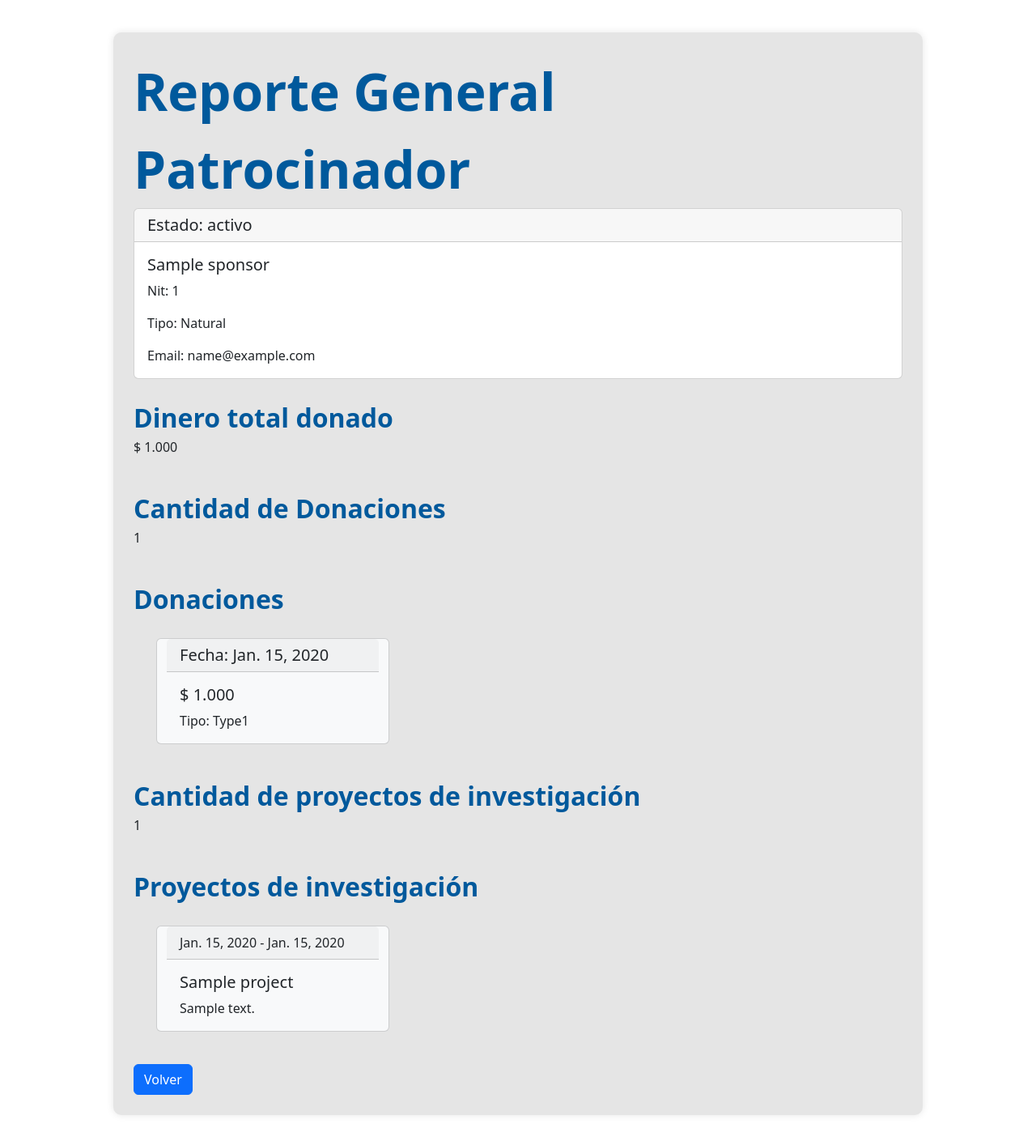
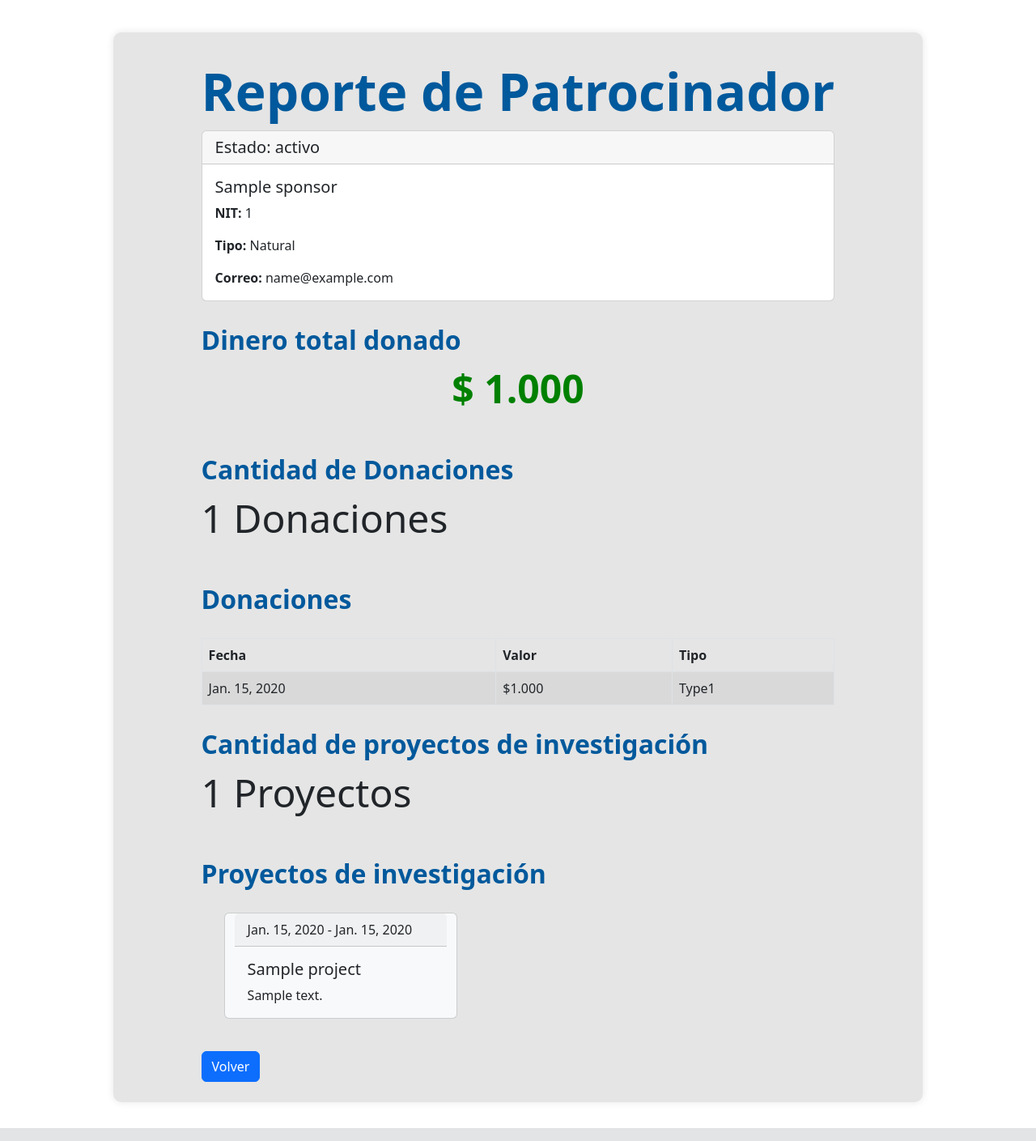
Before and after one commit to Br14nMat/crm-project, a Django app: page /sponsor/report/1 in a window 1280 px wide. Shown: the part 144-1553 px from the top of the page at 81% size. Run offline with Django 4.2, Linux system fonts and the light colour scheme; tables that the repository leaves empty hold one stand-in row (values such as "Sample post").

Commit message:
feat: added style details to functionality reports

```diff
--- a/CRM/core/static/css/sponsor_report.css
+++ b/CRM/core/static/css/sponsor_report.css
@@ -9,8 +9,14 @@
     font-weight: bold;
     color: #00599c;
 }
-
-
+.num_report{
+    font-size: 3rem;
+}
+.money_donated{
+    font-weight: bold;
+    text-align: center;
+    color: green;
+}
 .container-general {
     position: relative;
     width: 1000px;
@@ -33,3 +39,11 @@
 .card-donation{
     width: 10px;
 }
+
+.comment{
+    font-size: large;
+    font-weight: bold;
+    background-color: #fdfd96;
+    color: black;
+    text-align: center;
+}
--- a/CRM/core/templates/sponsor_report.html
+++ b/CRM/core/templates/sponsor_report.html
@@ -16,57 +16,67 @@
 <div class="container-general">
     <div class="text-right">
 
-    <header class="title-page">Reporte General Patrocinador</header>
+    <header class="title-page">Reporte de Patrocinador</header>
 
     <div class="card">
         <h5 class="card-header">Estado: {{sponsor.status}}</h5>
         <div class="card-body d-flex justify-content-between">
             <div>
                 <h5 class="card-title">{{sponsor.name}}</h5>
-                <p class="card-text">Nit: {{sponsor.nit}}</p>
-                <p class="card-text">Tipo: {{sponsor.type}}</p>
-                <p class="card-text">Email: {{sponsor.mail}}</p>
+                <p class="card-text"><b>NIT: </b> {{sponsor.nit}}</p>
+                <p class="card-text"><b>Tipo: </b>{{sponsor.type}}</p>
+                <p class="card-text"><b>Correo: </b>{{sponsor.mail}}</p>
             </div>
         </div>
     </div>
 
     <br>
     <header class="subtitulo">Dinero total donado</header>
-    <p>$ {{total_donated}}</p>
+    <p class="num_report money_donated">$ {{total_donated}}</p>
     <br>
 
     <header class="subtitulo">Cantidad de Donaciones</header>
-    <p>{{num_donations}}</p>
+    <p class="num_report">{{num_donations}} Donaciones</p>
     <br>
 
     <header class="subtitulo">Donaciones</header>
     <br>
-
-    <div class="row row-cols-1 row-cols-md-1 g-4 px-4">
-        {% for d in donations %}
-            <div class="card text-dark bg-light mb-3 mx-3" style="max-width: 18rem;">
-                <h5 class="card-header">Fecha: {{d.date}}</h5>
-                <div class="card-body d-flex justify-content-between">
-                    <div>
-                        <h5 class="card-title">$ {{d.value}}</h5>
-                        <p class="card-text">Tipo: {{d.type}}</p>
-                    </div>
-                </div>
-            </div>
-        {% endfor %}
+    {% if donations %}
+    <div class="table-wrapper-scroll-y my-custom-scrollbar">
+       <table class="table table-bordered table-striped mb-0">
+            <thead>
+                <tr>
+                  <th scope="col"><b>Fecha</b></th>
+                  <th scope="col"><b>Valor</b></th>
+                  <th scope="col"><b>Tipo</b></th>
+               </tr>
+          </thead>
+                <tbody>
+                    {% for d in donations %}
+                    <tr>
+                      <td>{{d.date}}</td>
+                      <td>${{d.value}}</td>
+                      <td>{{d.type}}</td>
+                    </tr>
+                    {% endfor %}
+                </tbody>
+       </table>
     </div>
-
+    {% else %}
+    <p class="comment">Este patrocinador aún no ha realizado donaciones.</p>
+    {% endif %}
     <br>
 
 
     <header class="subtitulo">Cantidad de proyectos de investigación</header>
-    <p>{{num_projects}}</p>
+    <p class="num_report">{{num_projects}} Proyectos</p>
     <br>
 
 
     <header class="subtitulo">Proyectos de investigación</header>
     <br>
 
+    {% if projects %}
     <div class="row row-cols-1 row-cols-md-1 g-4 px-4">
         {% for p in projects %}
             <div class="card text-dark bg-light mb-3 mx-3" style="max-width: 18rem;">
@@ -78,7 +88,9 @@
             </div>
         {% endfor %}
     </div>
-
+    {% else %}
+    <p class="comment">Este patrocinador no tiene proyectos añadidos.</p>
+    {% endif %}
     <br>
     <a href = "/sponsor/all" class = "btn btn-primary">Volver</a>
     </div>
```
Also changed, not shown: CRM/core/static/css/event_info.css (+7 -0 lines), CRM/core/templates/event_info.html (+17 -9 lines).
